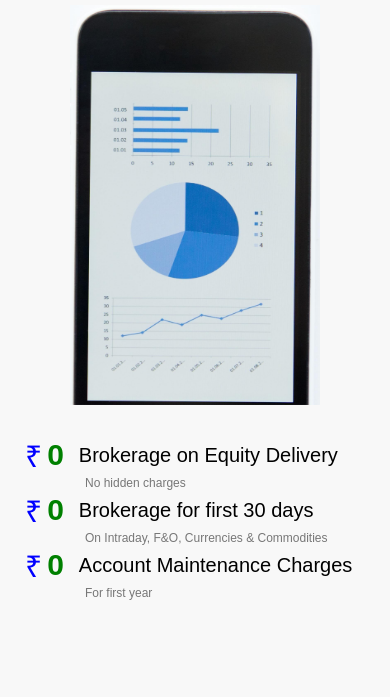
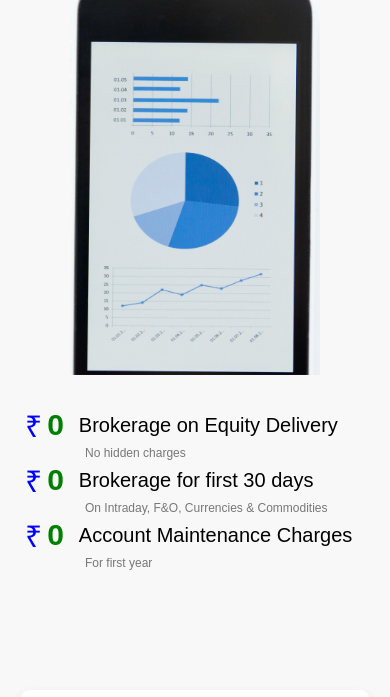
Before and after one commit to shivdharasecurities/shivdharasecurities, a plain HTML site: page index.html in a window 390 px wide. Shown: the part 156-853 px from the top of the page. Drawn offline with Linux system fonts and the light colour scheme.

Commit message:
Update index.css

```diff
--- a/index.css
+++ b/index.css
@@ -225,9 +225,9 @@ a:hover {
 }
 
 @media (max-width: 480px) {
-    body {
+    /* body {
         padding: 10px;
-    }
+    } */
 
     header .logo img {
         max-width: 80px;
@@ -254,7 +254,7 @@ a:hover {
     }
 
     .content {
-        padding: 20px;
+        padding: 0;
         align-content: center;
     }
     .list_item {
```
